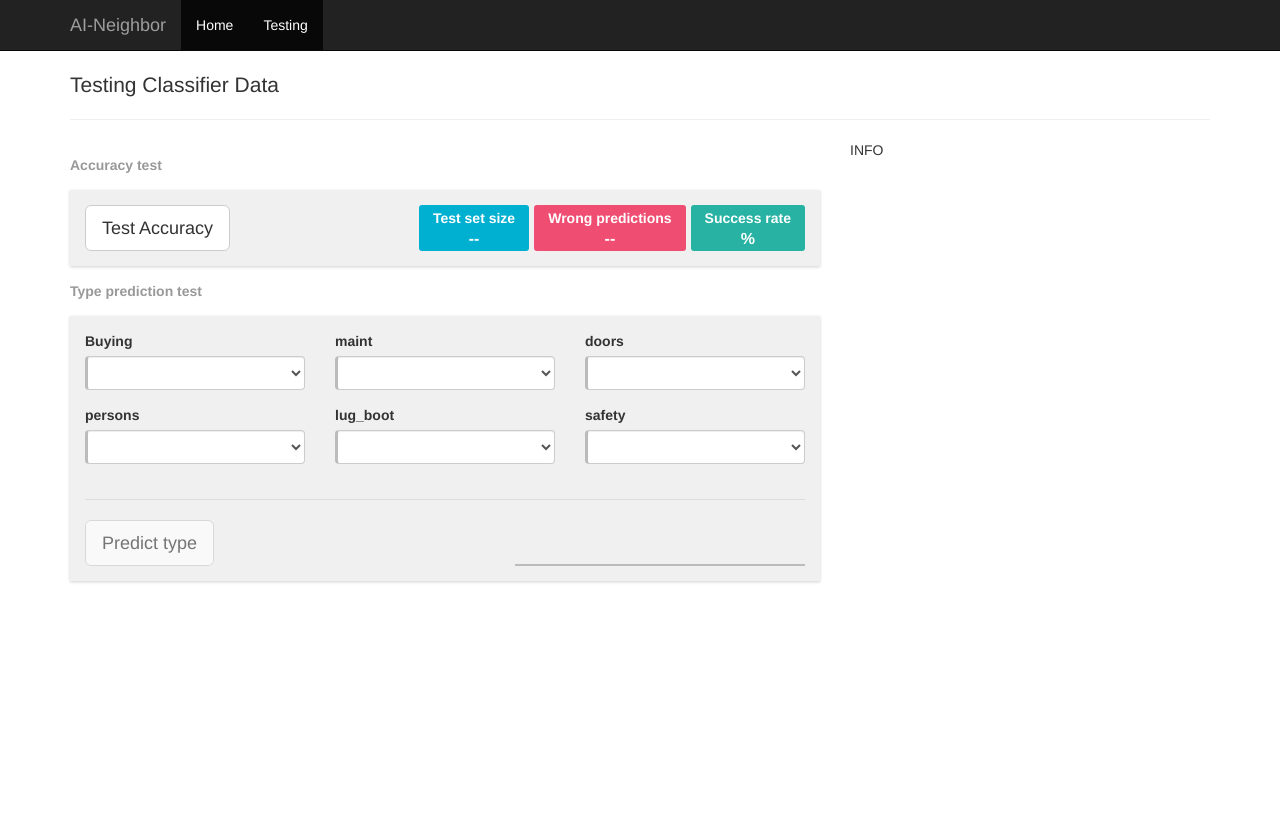
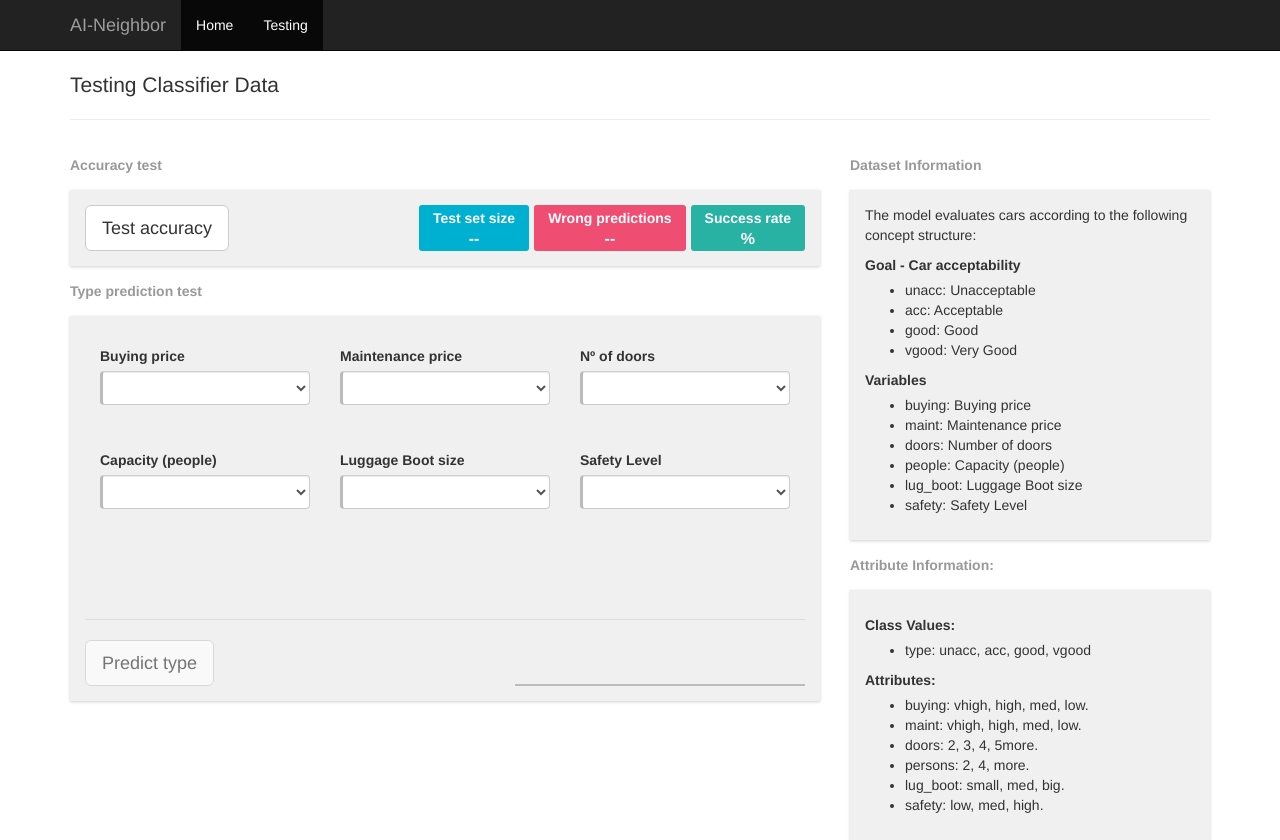
Before and after one commit to VictorCavalcante/ic-ai-neighbor, an Angular app in the folder angular-client/: page /execute in a window 1280 px wide. Before the commit the page ends 800 px from the top, so only its background shows below. Built offline with nearby package versions, Linux system fonts and the light colour scheme.

Commit message:
Adding "Description" section; Relabeling form inputs;

```diff
--- a/angular-client/src/app/execute/execute.component.html
+++ b/angular-client/src/app/execute/execute.component.html
@@ -8,7 +8,7 @@
     <div class="col-md-8">
       <div class="card-title">Accuracy test</div>
       <div class="clp-card-white">
-        <button type="button" class="btn btn-default btn-lg" (click)="executeTest()">Test Accuracy</button>
+        <button type="button" class="btn btn-default btn-lg" (click)="executeTest()">Test accuracy</button>
 
         <div class="boxes-wrapper">
           <div class="spec-box blue-b">
@@ -34,7 +34,7 @@
         <form #predictForm="ngForm" class="clp-default-form" novalidate>
           <div class="row">
             <div class="form-group col-md-4">
-              <label for="PFbuying">Buying</label>
+              <label for="PFbuying">Buying price</label>
               <select name="PFbuying" id="PFbuying" class="form-control"
                       [(ngModel)]="predictionModel.buying" required>
                 <option value="0">0 - low</option>
@@ -45,7 +45,7 @@
             </div>
 
             <div class="form-group col-md-4">
-              <label for="PFmaint">maint</label>
+              <label for="PFmaint">Maintenance price</label>
               <select name="PFmaint" id="PFmaint" class="form-control"
                       [(ngModel)]="predictionModel.maint" required>
                 <option value="0">0 - low</option>
@@ -56,7 +56,7 @@
             </div>
 
             <div class="form-group col-md-4">
-              <label for="PFdoors">doors</label>
+              <label for="PFdoors">Nº of doors</label>
               <select name="PFdoors" id="PFdoors" class="form-control"
                       [(ngModel)]="predictionModel.doors" required>
                 <option value="2">2</option>
@@ -69,7 +69,7 @@
 
           <div class="row">
             <div class="form-group col-md-4">
-              <label for="PFpersons">persons</label>
+              <label for="PFpersons">Capacity (people)</label>
               <select name="PFpersons" id="PFpersons" class="form-control"
                       [(ngModel)]="predictionModel.persons" required>
                 <option value="2">2</option>
@@ -79,7 +79,7 @@
             </div>
 
             <div class="form-group col-md-4">
-              <label for="PFlug_boot">lug_boot</label>
+              <label for="PFlug_boot">Luggage Boot size</label>
               <select name="PFlug_boot" id="PFlug_boot" class="form-control"
                       [(ngModel)]="predictionModel.lug_boot" required>
                 <option value="0">0 - small</option>
@@ -89,7 +89,7 @@
             </div>
 
             <div class="form-group col-md-4">
-              <label for="PFsafety">safety</label>
+              <label for="PFsafety">Safety Level</label>
               <select name="PFsafety" id="PFsafety" class="form-control"
                       [(ngModel)]="predictionModel.safety" required>
                 <option value="0">0 - low</option>
@@ -113,8 +113,45 @@
       </div>
     </div>
 
-    <div class="col-md-4">
-      INFO
+    <div class="col-md-4 desc-section">
+      <div class="card-title">Dataset Information</div>
+      <div class="clp-card-white">
+        The model evaluates cars according to the following concept structure:
+        <div class="list-title">Goal - Car acceptability</div>
+        <ul>
+          <li>unacc: Unacceptable</li>
+          <li>acc: Acceptable</li>
+          <li>good: Good</li>
+          <li>vgood: Very Good</li>
+        </ul>
+
+        <div class="list-title">Variables</div>
+        <ul>
+          <li>buying: Buying price</li>
+          <li>maint: Maintenance price</li>
+          <li>doors: Number of doors</li>
+          <li>people: Capacity (people)</li>
+          <li>lug_boot: Luggage Boot size</li>
+          <li>safety: Safety Level</li>
+        </ul>
+      </div>
+      <div class="card-title">Attribute Information:</div>
+      <div class="clp-card-white">
+        <div class="list-title">Class Values:</div>
+        <ul>
+          <li>type: unacc, acc, good, vgood</li>
+        </ul>
+
+        <div class="list-title">Attributes:</div>
+        <ul>
+          <li>buying: vhigh, high, med, low.</li>
+          <li>maint: vhigh, high, med, low.</li>
+          <li>doors: 2, 3, 4, 5more.</li>
+          <li>persons: 2, 4, more.</li>
+          <li>lug_boot: small, med, big.</li>
+          <li>safety: low, med, high.</li>
+        </ul>
+      </div>
     </div>
   </section>
 
--- a/angular-client/src/app/execute/execute.component.scss
+++ b/angular-client/src/app/execute/execute.component.scss
@@ -44,6 +44,13 @@ section {
     }
   }
 
+  form {
+    margin-bottom: 80px;
+    .row {
+      padding: 15px;
+    }
+  }
+
   .result-section {
     margin-top: 20px;
     padding-top: 20px;
@@ -63,4 +70,11 @@ section {
     }
   }
 
+  .desc-section {
+    .list-title {
+      font-weight: 600;
+      margin: 10px 0 5px;
+    }
+  }
+
 }
```
